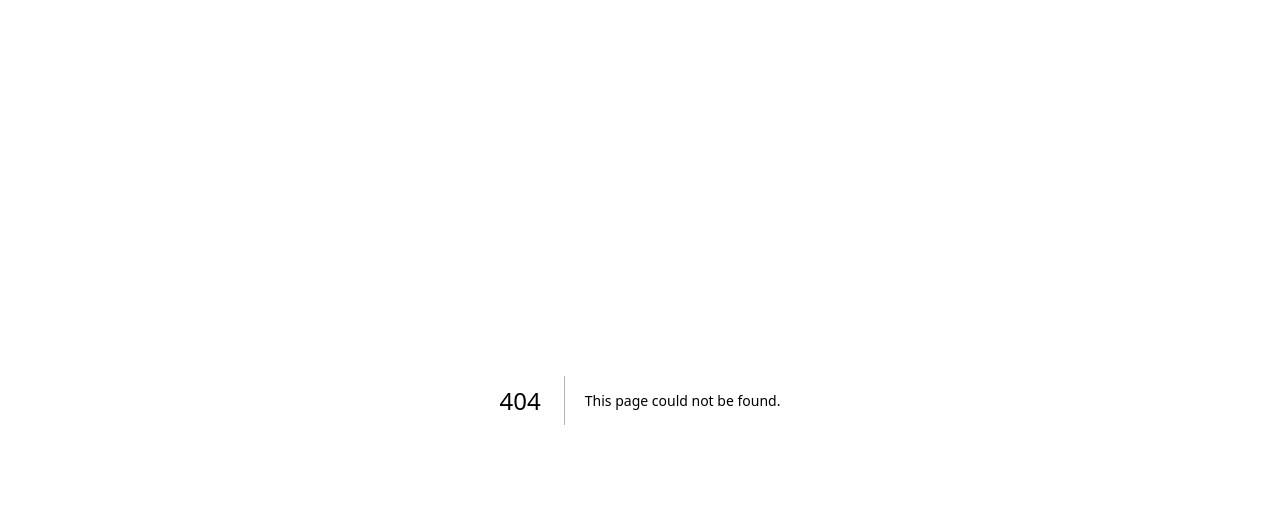
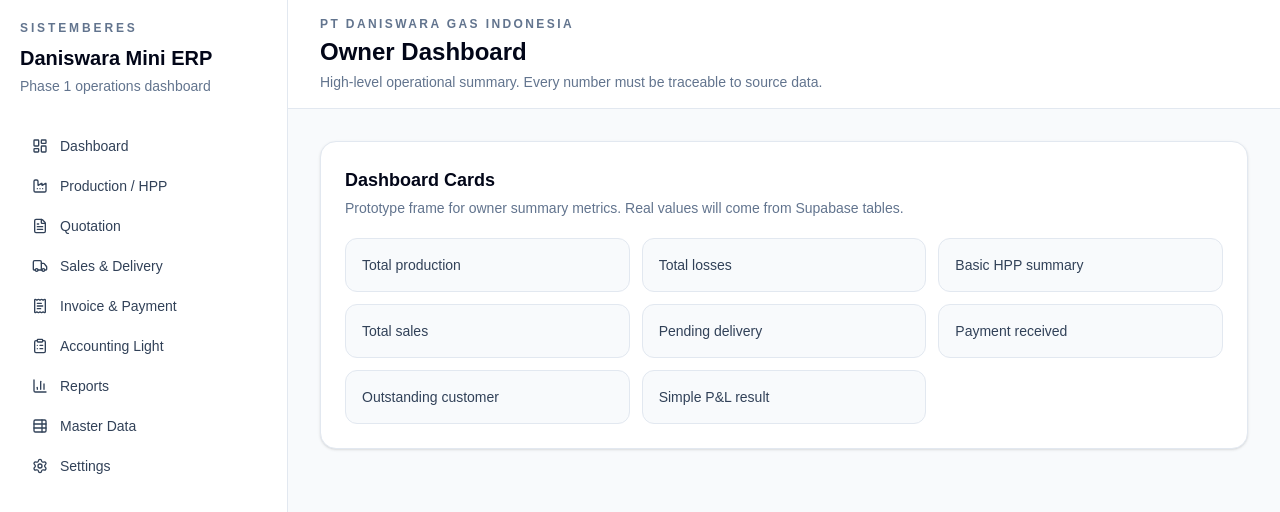
Before and after one commit to victor-rekon/daniswara-mini-erp, a Next.js app: page /dashboard in a window 1280 px wide. Before the commit this address had no page. Shown: the top 512 px of the page. Built offline with nearby package versions, Linux system fonts and the light colour scheme.

Commit message:
Add dashboard placeholder page

```diff
--- /dev/null
+++ b/app/dashboard/page.tsx
@@ -0,0 +1,28 @@
+import { AppShell } from "@/components/layout/app-shell";
+import { PlaceholderPanel } from "@/components/ui/placeholder-panel";
+
+const dashboardCards = [
+  "Total production",
+  "Total losses",
+  "Basic HPP summary",
+  "Total sales",
+  "Pending delivery",
+  "Payment received",
+  "Outstanding customer",
+  "Simple P&L result",
+];
+
+export default function DashboardPage() {
+  return (
+    <AppShell
+      title="Owner Dashboard"
+      description="High-level operational summary. Every number must be traceable to source data."
+    >
+      <PlaceholderPanel
+        title="Dashboard Cards"
+        description="Prototype frame for owner summary metrics. Real values will come from Supabase tables."
+        items={dashboardCards}
+      />
+    </AppShell>
+  );
+}
```
